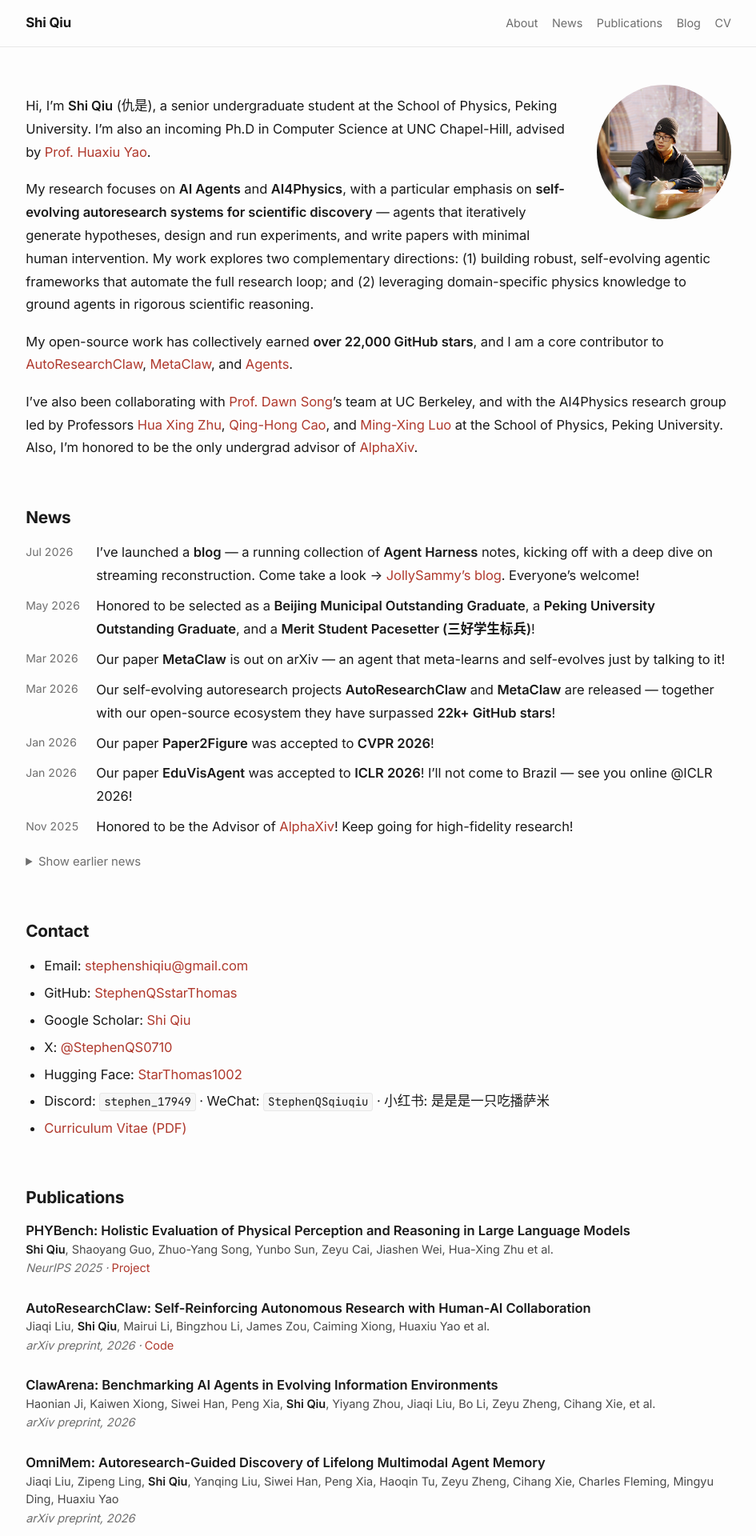
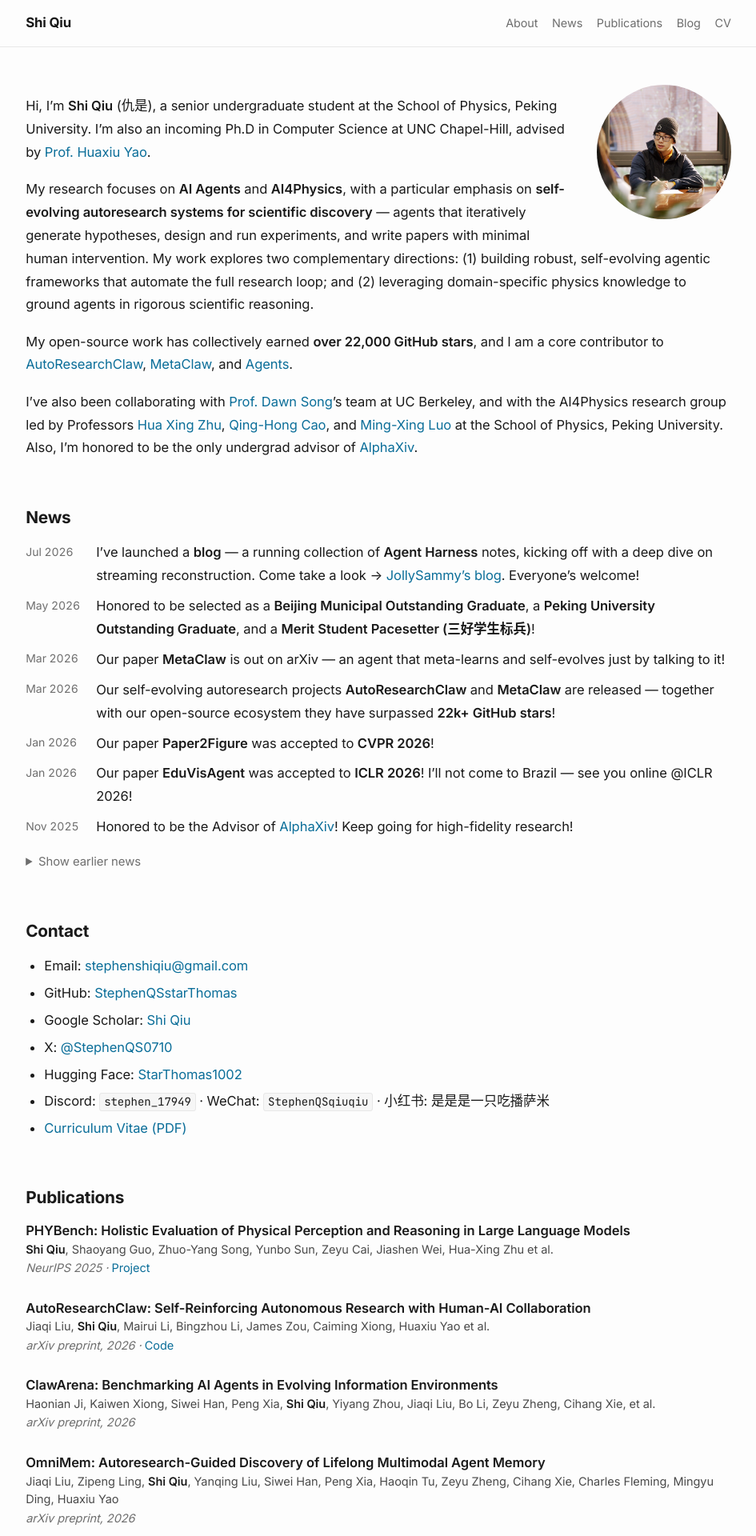
Before and after one commit to StephenQSstarThomas/StephenQSstarThomas.github.io, a Jekyll site: the page built from _pages/about.md, in a window 1280 px wide. Shown: the top 1920 px of the page at 80% size, without its empty margins (167-1112 px from the left). Built offline with Jekyll 4.4.1, drawn with Linux system fonts in a browser that asks for light colours.

Commit message:
Switch link accent from crimson to calm cyan-blue (#0b6e99)

```diff
--- a/assets/css/main.scss
+++ b/assets/css/main.scss
@@ -14,7 +14,7 @@
 $ink:      #1a1a1a;
 $muted:    #6e6e6e;
 $hairline: #e8e8e8;
-$accent:   #b03a2e;           /* single link accent (calm crimson) */
+$accent:   #0b6e99;           /* single link accent (calm cyan-blue) */
 $bg:       #fdfdfd;
 $code-bg:  #f6f6f6;
 
```
